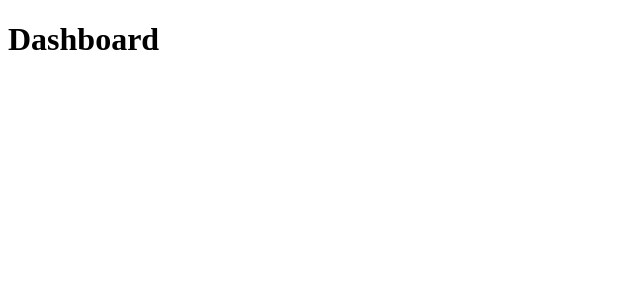
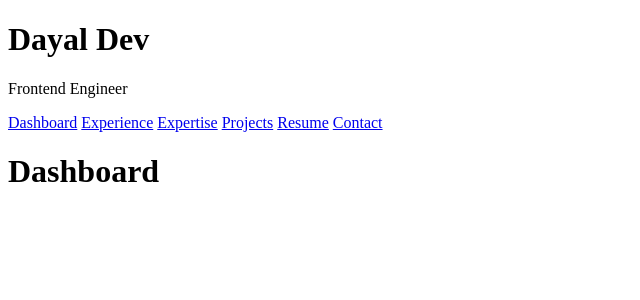
Before and after one commit to devdayal367/portfolio-host-shell, a React (Vite) app: page / in a window 1280 px wide. Shown: the top 300 px of the page, without its empty margins (0-640 px from the left). Built offline with nearby package versions, Linux system fonts and the light colour scheme.

Commit message:
add layout and navigation architecture

```diff
--- a/src/components/Header/Header.tsx
+++ b/src/components/Header/Header.tsx
@@ -0,0 +1,22 @@
+import { NavLink } from "react-router-dom";
+import { ROUTE_PATHS } from "../../constants/RoutePaths";
+
+const Header = () => {
+    return (
+        <header>
+            <h1>Dayal Dev</h1>
+            <p>Frontend Engineer</p>
+
+            <nav>
+                <NavLink to={ROUTE_PATHS.DASHBOARD}>Dashboard</NavLink>{' '}
+                <NavLink to={ROUTE_PATHS.EXPERIENCE}>Experience</NavLink>{' '}
+                <NavLink to={ROUTE_PATHS.EXPERTISE}>Expertise</NavLink>{' '}
+                <NavLink to={ROUTE_PATHS.PROJECTS}>Projects</NavLink>{' '}
+                <NavLink to={ROUTE_PATHS.RESUME}>Resume</NavLink>{' '}
+                <NavLink to={ROUTE_PATHS.CONTACT}>Contact</NavLink>
+            </nav>
+        </header>
+    );
+};
+
+export default Header;
--- /dev/null
+++ b/src/constants/RoutePaths.ts
@@ -0,0 +1,8 @@
+export const ROUTE_PATHS = {
+    DASHBOARD: '/',
+    EXPERIENCE: '/experience',
+    EXPERTISE: '/expertise',
+    PROJECTS: '/projects',
+    CONTACT: '/contact',
+    RESUME: '/resume'
+} as const;
--- a/src/layouts/MainLayout/MainLayout.tsx
+++ b/src/layouts/MainLayout/MainLayout.tsx
@@ -0,0 +1,14 @@
+import { Outlet } from "react-router-dom";
+import Header from "../../components/Header/Header";
+
+const MainLayout = () => {
+    return (
+        <>
+            <Header />
+            <main>
+                <Outlet />
+            </main>
+        </>
+    );
+};
+export default MainLayout;
--- a/src/routes/AppRoutes.tsx
+++ b/src/routes/AppRoutes.tsx
@@ -1,21 +1,25 @@
 import {Routes, Route} from 'react-router-dom';
 
+import MainLayout from '../layouts/MainLayout/MainLayout';
 import Dashboard from '../pages/Dashboard/Dashboard';
 import Experience from '../pages/Experience/Experience';
 import Expertise from '../pages/Expertise/Expertise';
 import Projects from '../pages/Projects/Projects';
 import Contact from '../pages/Contact/Contact';
 import Resume from '../pages/Resume/Resume';
+import { ROUTE_PATHS } from '../constants/RoutePaths';
 
 const AppRoutes = () => {
     return (
         <Routes>
-            <Route path="/" element={<Dashboard />} />
-            <Route path="/experience" element={<Experience />} />
-            <Route path="/expertise" element={<Expertise />} />
-            <Route path="/projects" element={<Projects />} />
-            <Route path="/contact" element={<Contact />} />
-            <Route path="/resume" element={<Resume />} />
+            <Route element={<MainLayout />} >
+            <Route path={ROUTE_PATHS.DASHBOARD} element={<Dashboard />} />
+            <Route path={ROUTE_PATHS.EXPERIENCE} element={<Experience />} />
+            <Route path={ROUTE_PATHS.EXPERTISE} element={<Expertise />} />
+            <Route path={ROUTE_PATHS.PROJECTS} element={<Projects />} />
+            <Route path={ROUTE_PATHS.CONTACT} element={<Contact />} />
+            <Route path={ROUTE_PATHS.RESUME} element={<Resume />} />
+            </Route>
         </Routes>
     );
 }
```
